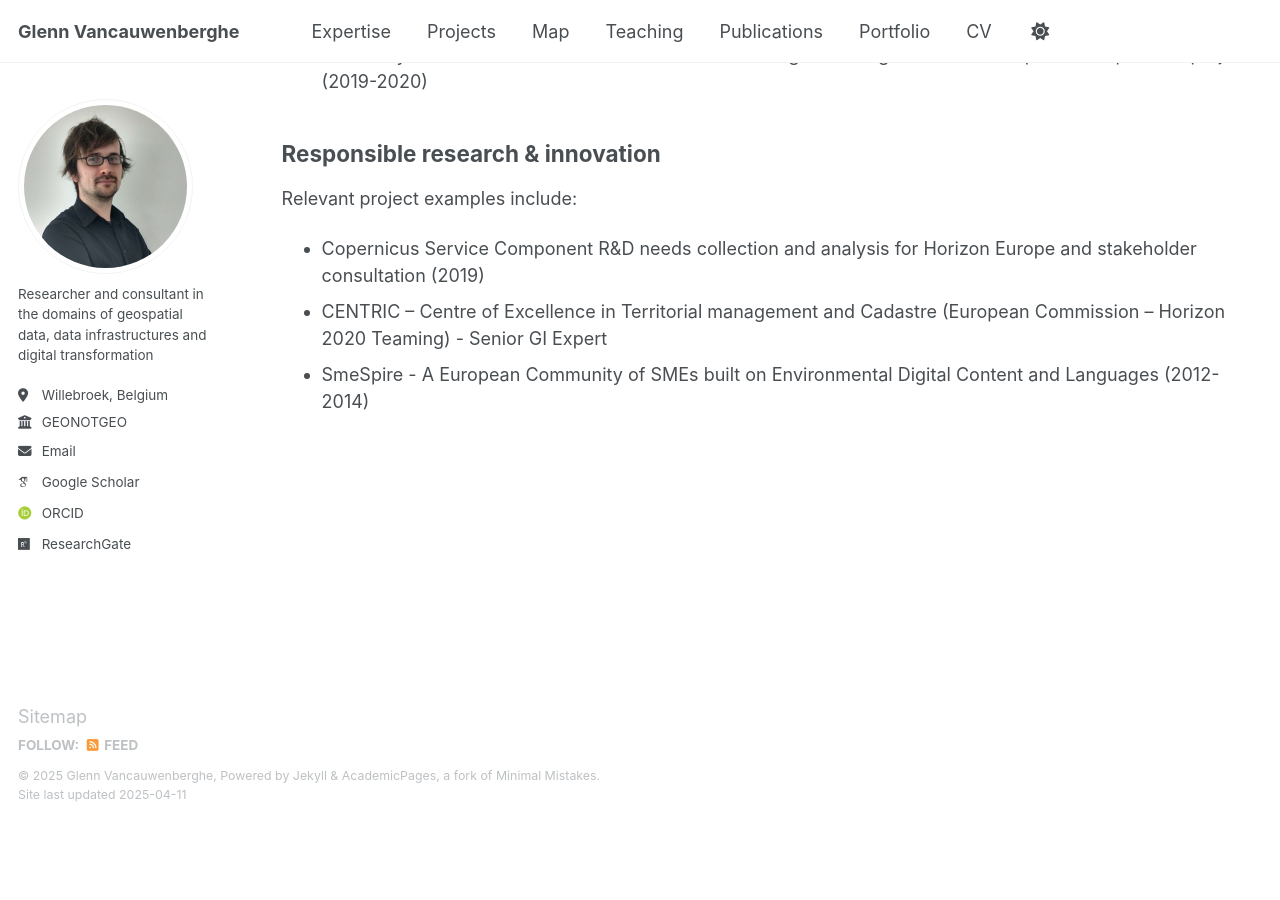
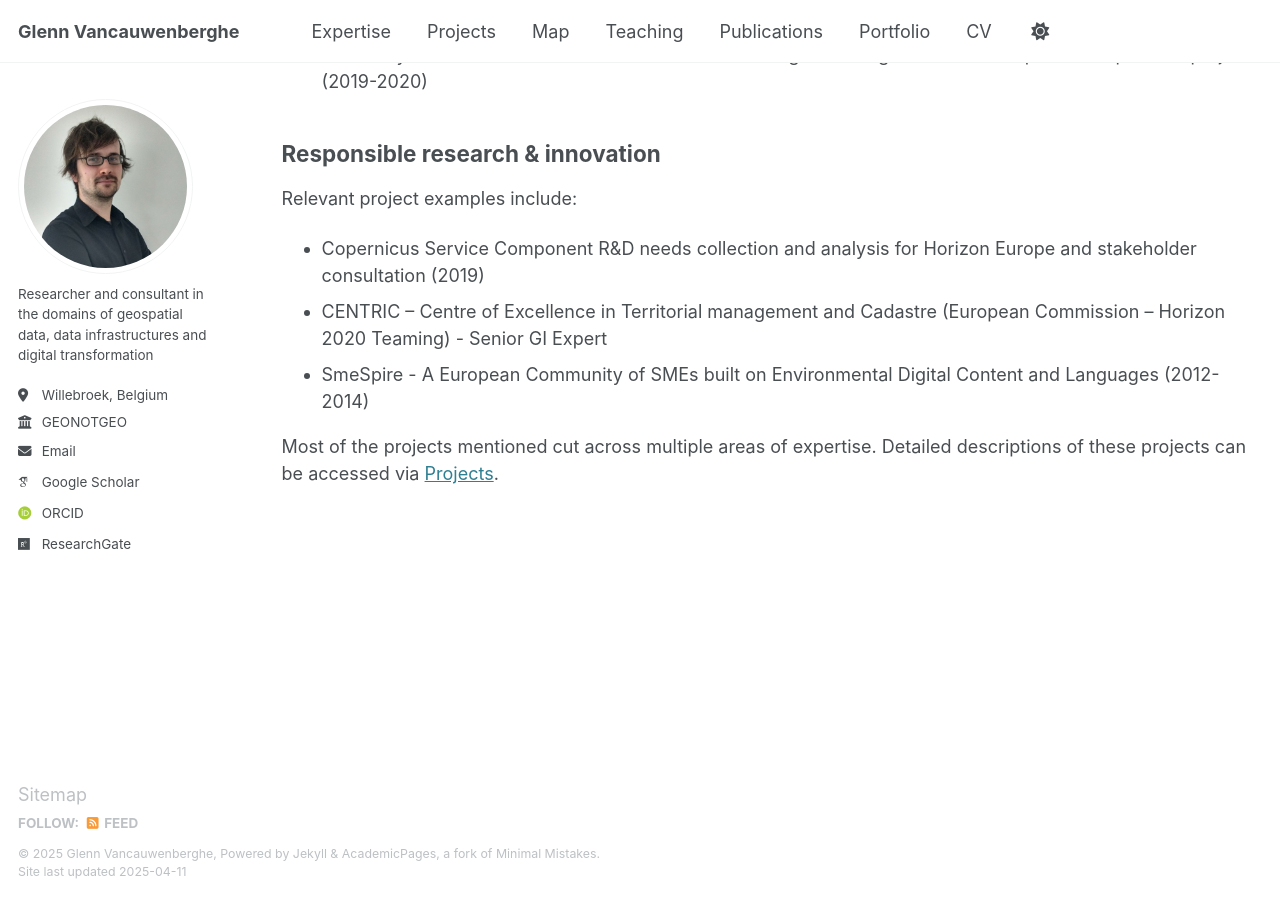
Before and after one commit to GVancauwenberghe/gvancauwenberghe.github.io, a Jekyll site: the page built from _pages/expert.md, in a window 1280 px wide and 900 px high, scrolled down 2602 px. Built offline with Jekyll 4.4.1, drawn with Linux system fonts in a browser that asks for light colours; some web fonts are replaced; before the commit the page ends 3424 px from its top, so only the background shows below that.

Commit message:
Update expert.md

```diff
--- a/_pages/expert.md
+++ b/_pages/expert.md
@@ -66,3 +66,5 @@
 * Copernicus Service Component R&D needs collection and analysis for Horizon Europe and stakeholder consultation (2019)
 * CENTRIC – Centre of Excellence in Territorial management and Cadastre (European Commission – Horizon 2020 Teaming) - Senior GI Expert
 * SmeSpire - A European Community of SMEs built on Environmental Digital Content and Languages (2012-2014)
+
+Most of the projects mentioned cut across multiple areas of expertise. Detailed descriptions of these projects can be accessed via [Projects](https://gvancauwenberghe.github.io/projects).
```
